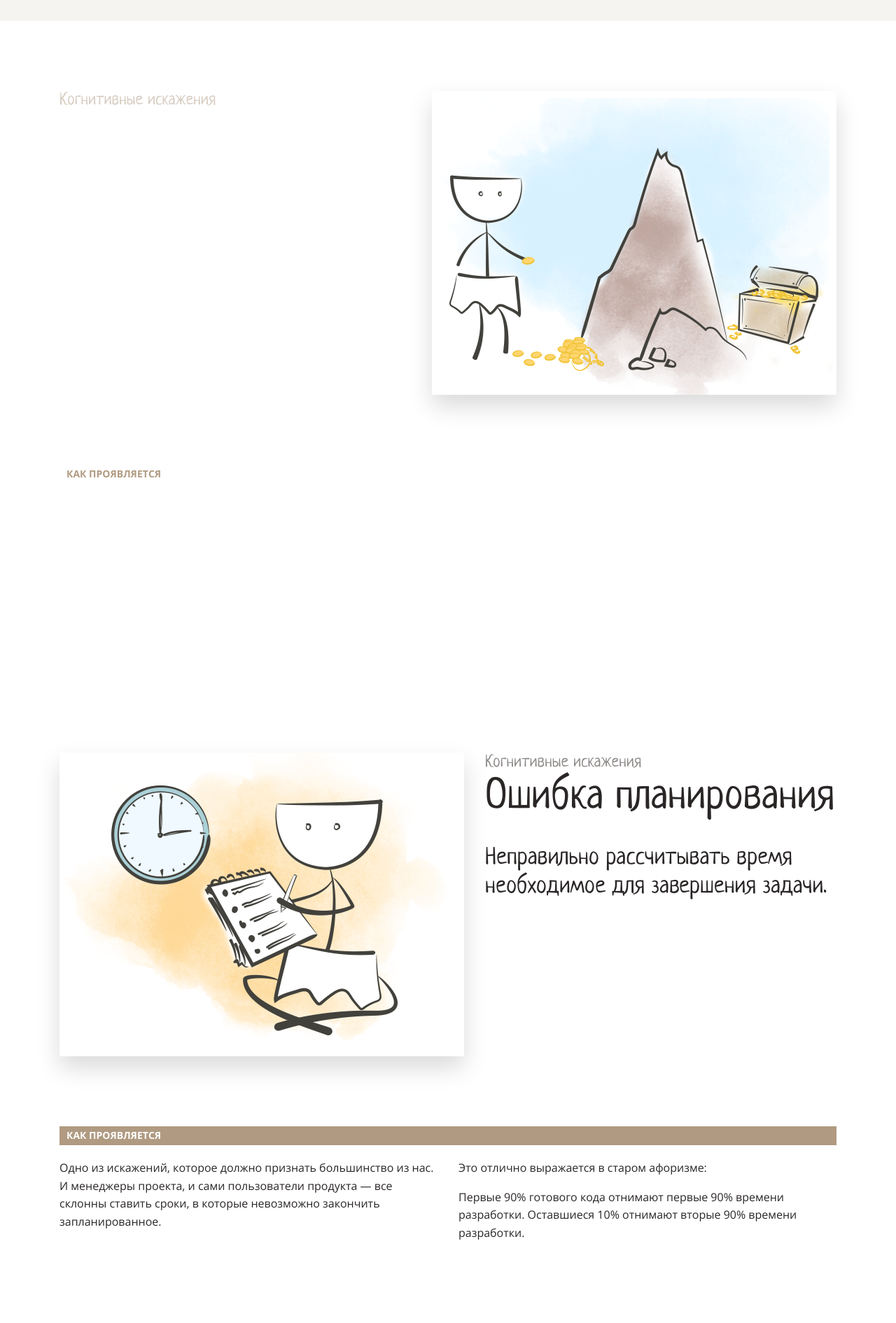
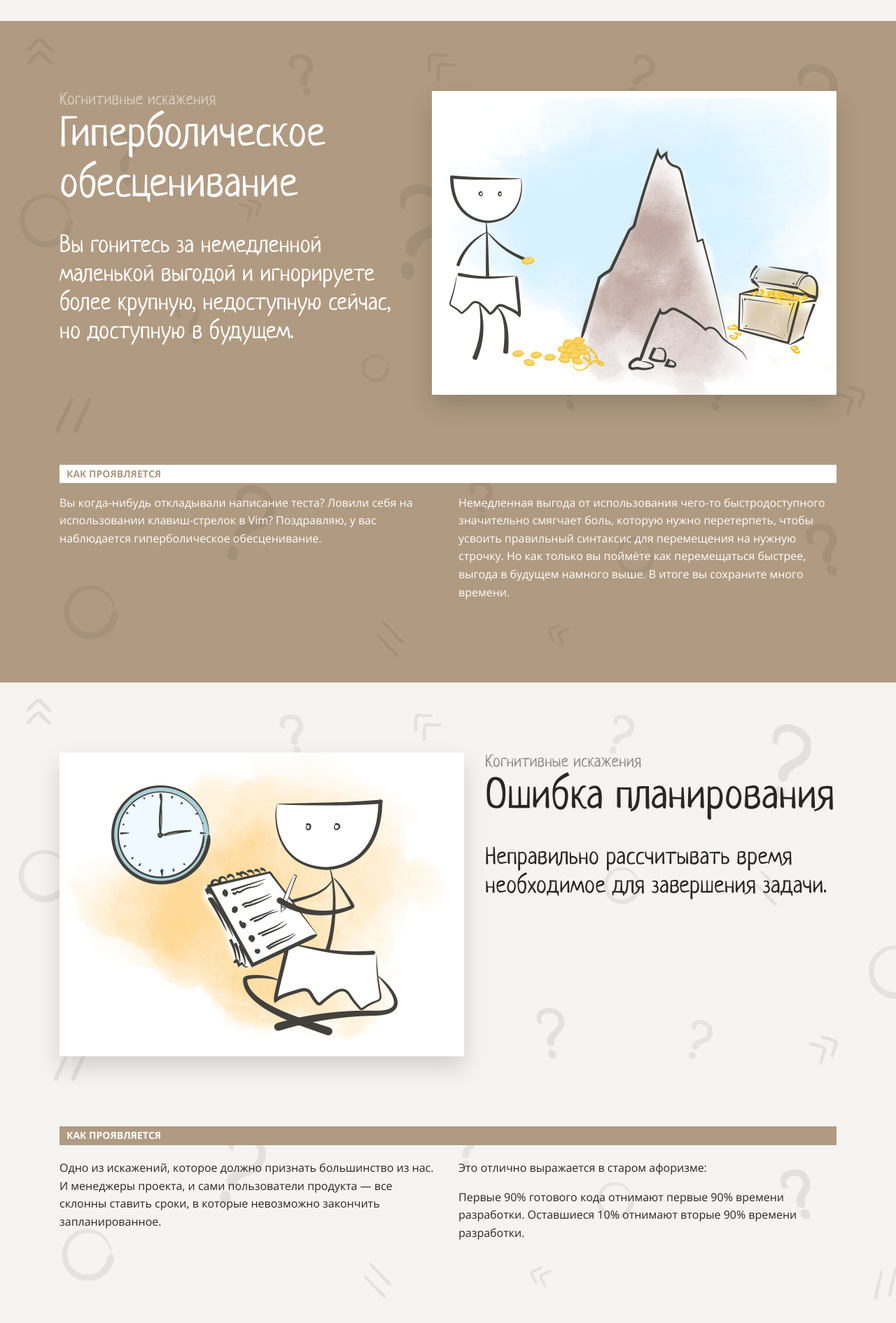
Before and after one commit to SvetlanaPeskova/layout-designer-project-58, a website: page src/index.html in a window 1280 px wide. Shown: the part 5379-7269 px from the top of the page at 70% size. Drawn offline with Linux system fonts and the light colour scheme.

Commit message:
fix style.css

```diff
--- a/src/styles/style.css
+++ b/src/styles/style.css
@@ -393,3 +393,15 @@ header {
   position: relative;
   box-sizing: border-box;
 }
+
+#hyperbolic-depreciation {
+  background-color: var(--brown);
+  position: relative;
+  box-sizing: border-box;
+}
+
+#errors-in-planning {
+  background-color: var(--light);
+  position: relative;
+  box-sizing: border-box;
+}
```
